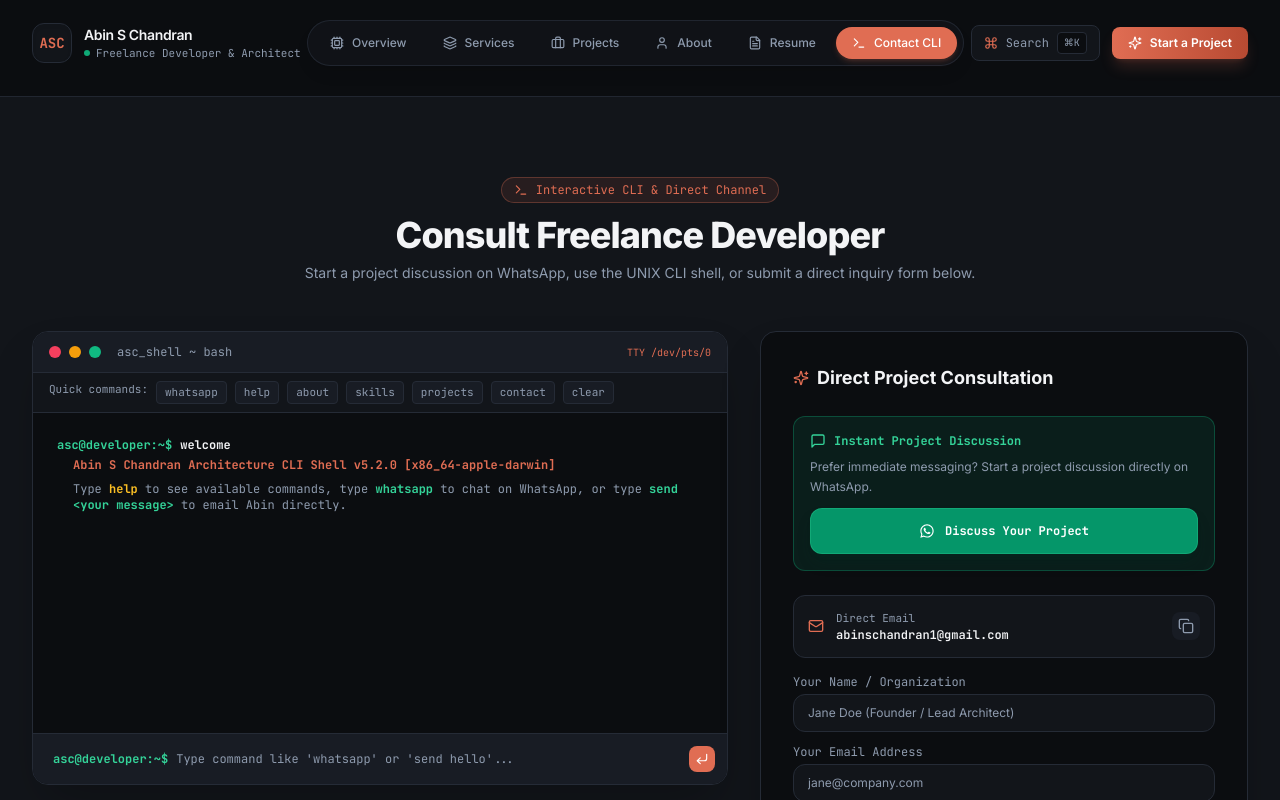
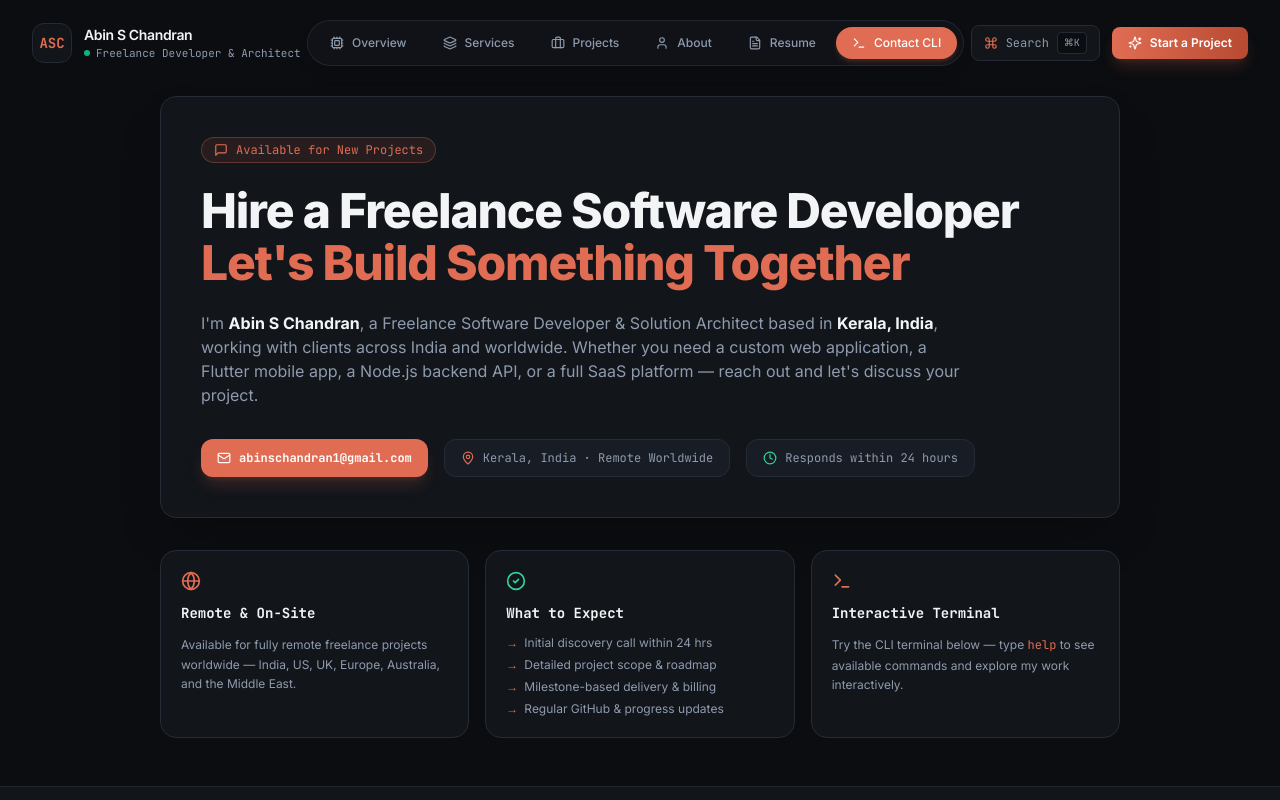
Before and after one commit to abin223804/personal_Portfolio, a Next.js app: page /contact in a window 1280 px wide. Shown: the top 800 px of the page. Built offline with nearby package versions, Linux system fonts and the light colour scheme.

Commit message:
seo: add contact page H1/content, WebSite SearchAction schema, fix sitemap dates, add OG & profile images

```diff
--- a/app/contact/page.tsx
+++ b/app/contact/page.tsx
@@ -2,7 +2,7 @@ import React from "react";
 import type { Metadata } from "next";
 import { InteractiveTerminal } from "@/components/terminal/InteractiveTerminal";
 import { JsonLd } from "@/components/seo/JsonLd";
-import { Mail, MapPin, Sparkles } from "lucide-react";
+import { Mail, MapPin, Clock, CheckCircle2, Globe, MessageSquare, Terminal } from "lucide-react";
 
 export const metadata: Metadata = {
   title: "Hire Freelance Full-Stack Developer | Contact Abin S Chandran",
@@ -30,6 +30,74 @@ export default function ContactPage() {
         ]}
       />
 
+      {/* SEO Hero Section */}
+      <div className="max-w-5xl mx-auto px-4 sm:px-6 lg:px-8 mb-12">
+        {/* Header */}
+        <div className="bg-obsidian-surface border border-obsidian-border rounded-2xl p-6 sm:p-10 shadow-2xl space-y-6 mb-8">
+          <div className="inline-flex items-center gap-2 px-3 py-1 rounded-full bg-copper/10 border border-copper/30 text-copper text-xs font-mono">
+            <MessageSquare className="w-3.5 h-3.5" />
+            <span>Available for New Projects</span>
+          </div>
+
+          <h1 className="text-3xl sm:text-5xl font-extrabold text-ivory tracking-tight leading-tight">
+            Hire a Freelance Software Developer
+            <span className="block text-copper mt-1">Let&apos;s Build Something Together</span>
+          </h1>
+
+          <p className="text-titanium text-sm sm:text-base leading-relaxed max-w-3xl font-sans">
+            I&apos;m <strong className="text-ivory">Abin S Chandran</strong>, a Freelance Software Developer &amp; Solution Architect based in <strong className="text-ivory">Kerala, India</strong>, working with clients across India and worldwide. Whether you need a custom web application, a Flutter mobile app, a Node.js backend API, or a full SaaS platform — reach out and let&apos;s discuss your project.
+          </p>
+
+          {/* Contact Info Row */}
+          <div className="flex flex-wrap gap-4 pt-2">
+            <a
+              href="mailto:abinschandran1@gmail.com"
+              className="inline-flex items-center gap-2 px-4 py-2.5 rounded-xl bg-copper hover:bg-copper/80 text-white text-xs font-mono font-bold shadow-lg shadow-copper/20 transition-all"
+            >
+              <Mail className="w-3.5 h-3.5" />
+              abinschandran1@gmail.com
+            </a>
+            <div className="inline-flex items-center gap-2 px-4 py-2.5 rounded-xl bg-obsidian-card border border-obsidian-border text-titanium text-xs font-mono">
+              <MapPin className="w-3.5 h-3.5 text-copper" />
+              Kerala, India · Remote Worldwide
+            </div>
+            <div className="inline-flex items-center gap-2 px-4 py-2.5 rounded-xl bg-obsidian-card border border-obsidian-border text-titanium text-xs font-mono">
+              <Clock className="w-3.5 h-3.5 text-emerald-400" />
+              Responds within 24 hours
+            </div>
+          </div>
+        </div>
+
+        {/* Info Cards Grid */}
+        <div className="grid grid-cols-1 sm:grid-cols-3 gap-4 mb-4">
+          <div className="p-5 rounded-2xl bg-obsidian-surface border border-obsidian-border space-y-3">
+            <Globe className="w-5 h-5 text-copper" />
+            <h2 className="text-sm font-bold text-ivory font-mono">Remote & On-Site</h2>
+            <p className="text-xs text-titanium font-sans leading-relaxed">
+              Available for fully remote freelance projects worldwide — India, US, UK, Europe, Australia, and the Middle East.
+            </p>
+          </div>
+          <div className="p-5 rounded-2xl bg-obsidian-surface border border-obsidian-border space-y-3">
+            <CheckCircle2 className="w-5 h-5 text-emerald-400" />
+            <h2 className="text-sm font-bold text-ivory font-mono">What to Expect</h2>
+            <ul className="text-xs text-titanium font-sans space-y-1.5">
+              <li className="flex items-center gap-1.5"><span className="text-copper">→</span> Initial discovery call within 24 hrs</li>
+              <li className="flex items-center gap-1.5"><span className="text-copper">→</span> Detailed project scope & roadmap</li>
+              <li className="flex items-center gap-1.5"><span className="text-copper">→</span> Milestone-based delivery & billing</li>
+              <li className="flex items-center gap-1.5"><span className="text-copper">→</span> Regular GitHub & progress updates</li>
+            </ul>
+          </div>
+          <div className="p-5 rounded-2xl bg-obsidian-surface border border-obsidian-border space-y-3">
+            <Terminal className="w-5 h-5 text-copper" />
+            <h2 className="text-sm font-bold text-ivory font-mono">Interactive Terminal</h2>
+            <p className="text-xs text-titanium font-sans leading-relaxed">
+              Try the CLI terminal below — type <code className="text-copper font-mono">help</code> to see available commands and explore my work interactively.
+            </p>
+          </div>
+        </div>
+      </div>
+
+      {/* Interactive Terminal */}
       <InteractiveTerminal />
     </div>
   );
--- a/app/layout.tsx
+++ b/app/layout.tsx
@@ -81,10 +81,10 @@ export const metadata: Metadata = {
       "Hire Abin S Chandran — Freelance Software Developer & Solution Architect in Kerala, India. Building custom web & Flutter mobile applications, SaaS platforms, Node.js APIs, and React/Next.js frontends.",
     images: [
       {
-        url: "https://images.unsplash.com/photo-1558494949-ef010cbdcc31?w=1200&auto=format&fit=crop&q=80",
+        url: "/og-image.png",
         width: 1200,
         height: 630,
-        alt: "Abin S Chandran Freelance Software Developer Portfolio",
+        alt: "Abin S Chandran - Freelance Software Developer & Solution Architect | Kerala, India",
       },
     ],
   },
@@ -94,6 +94,7 @@ export const metadata: Metadata = {
     description:
       "Building high-performance custom web & Flutter mobile applications, Node.js backends, React/Next.js frontends, and SaaS platforms.",
     creator: "@abinschandran",
+    images: ["/og-image.png"],
   },
 };
 
--- a/app/sitemap.ts
+++ b/app/sitemap.ts
@@ -7,52 +7,52 @@ export default function sitemap(): MetadataRoute.Sitemap {
 
   const projectUrls = PROJECTS.map((project) => ({
     url: `${baseUrl}/projects/${project.slug}`,
-    lastModified: new Date(),
+    lastModified: new Date("2025-07-01"),
     changeFrequency: "monthly" as const,
     priority: 0.8,
   }));
 
   const serviceUrls = SERVICES.map((service) => ({
     url: `${baseUrl}/services/${service.slug}`,
-    lastModified: new Date(),
-    changeFrequency: "weekly" as const,
+    lastModified: new Date("2025-08-01"),
+    changeFrequency: "monthly" as const,
     priority: 0.9,
   }));
 
   return [
     {
       url: baseUrl,
-      lastModified: new Date(),
+      lastModified: new Date("2025-08-10"),
       changeFrequency: "weekly" as const,
       priority: 1.0,
     },
     {
       url: `${baseUrl}/services`,
-      lastModified: new Date(),
-      changeFrequency: "weekly" as const,
+      lastModified: new Date("2025-08-01"),
+      changeFrequency: "monthly" as const,
       priority: 0.95,
     },
     {
       url: `${baseUrl}/projects`,
-      lastModified: new Date(),
-      changeFrequency: "weekly" as const,
+      lastModified: new Date("2025-07-01"),
+      changeFrequency: "monthly" as const,
       priority: 0.9,
     },
     {
       url: `${baseUrl}/about`,
-      lastModified: new Date(),
+      lastModified: new Date("2025-06-01"),
       changeFrequency: "monthly" as const,
       priority: 0.8,
     },
     {
       url: `${baseUrl}/resume`,
-      lastModified: new Date(),
+      lastModified: new Date("2025-06-01"),
       changeFrequency: "monthly" as const,
       priority: 0.8,
     },
     {
       url: `${baseUrl}/contact`,
-      lastModified: new Date(),
+      lastModified: new Date("2025-08-10"),
       changeFrequency: "monthly" as const,
       priority: 0.8,
     },
--- a/components/seo/JsonLd.tsx
+++ b/components/seo/JsonLd.tsx
@@ -49,14 +49,25 @@ export const JsonLd: React.FC<JsonLdProps> = ({ type = "Person", projectData, se
       "PostgreSQL & MongoDB",
       "Solution Architecture",
       "Performance Optimization"
-    ]
+    ],
+    "image": {
+      "@type": "ImageObject",
+      "url": "https://abnschandran.in/photo.png",
+      "width": 400,
+      "height": 400
+    }
   };
 
   const professionalServiceSchema = {
     "@context": "https://schema.org",
     "@type": "ProfessionalService",
     "name": "Abin S Chandran - Freelance Web & Mobile Software Development Services",
-    "image": "https://images.unsplash.com/photo-1558494949-ef010cbdcc31?w=1200&auto=format&fit=crop&q=80",
+    "image": {
+      "@type": "ImageObject",
+      "url": "https://abnschandran.in/og-image.png",
+      "width": 1200,
+      "height": 630
+    },
     "url": "https://abnschandran.in",
     "telephone": "+918086223804",
     "priceRange": "$$",
@@ -98,6 +109,14 @@ export const JsonLd: React.FC<JsonLdProps> = ({ type = "Person", projectData, se
     "publisher": {
       "@type": "Person",
       "name": "Abin S Chandran"
+    },
+    "potentialAction": {
+      "@type": "SearchAction",
+      "target": {
+        "@type": "EntryPoint",
+        "urlTemplate": "https://abnschandran.in/projects?q={search_term_string}"
+      },
+      "query-input": "required name=search_term_string"
     }
   };
 
```
Also changed, not shown: public/og-image.png (added), public/photo.png (added).
